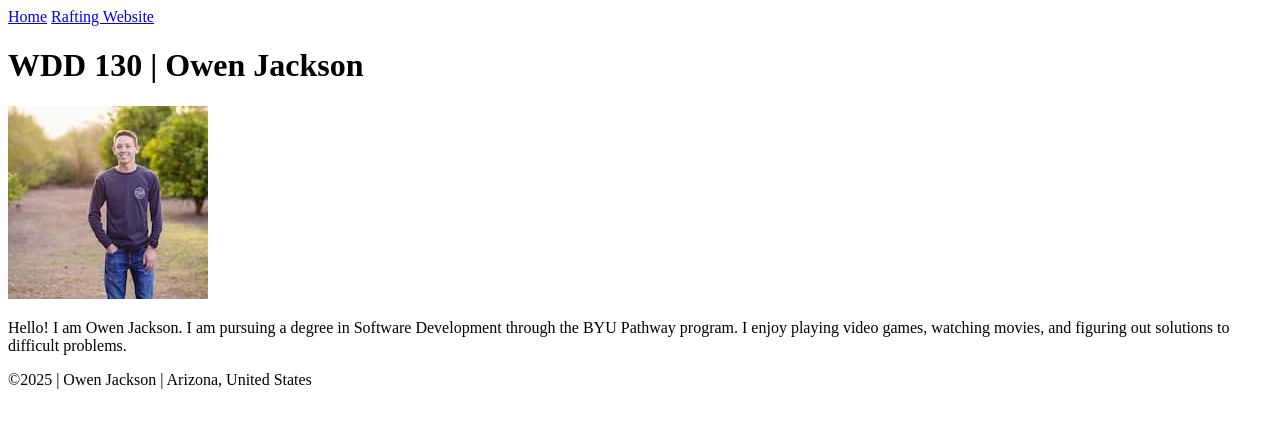
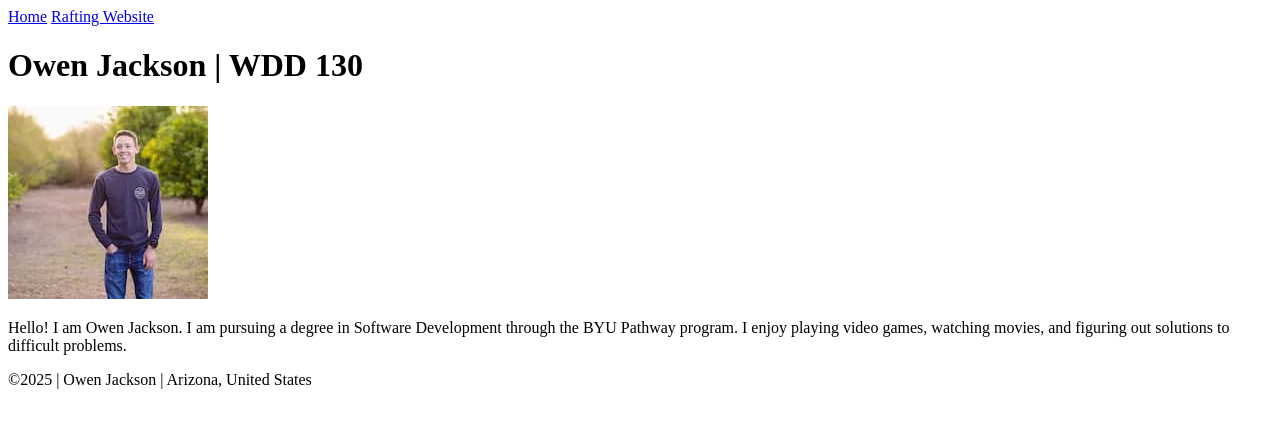
Before and after one commit to owenjackson23/wdd130, a plain HTML site: page index.html in a window 1280 px wide. Drawn offline with Linux system fonts and the light colour scheme.

Commit message:
Changed to better match assignment format

```diff
--- a/index.html
+++ b/index.html
@@ -4,7 +4,7 @@
 <head>
     <meta charset="UTF-8">
     <meta name="viewport" content="width=device-width, initial-scale=1.0">
-    <title>WDD 130 | Owen Jackson</title>
+    <title>Owen Jackson | WDD 130</title>
 </head>
 
 <body>
@@ -16,7 +16,7 @@
     </header>
     <main>
 
-        <h1>WDD 130 | Owen Jackson</h1>
+        <h1>Owen Jackson | WDD 130</h1>
         <img src="images/profile.jpg" alt="Owen Jackson" width="200">
         <p>
             Hello! I am Owen Jackson.
```
